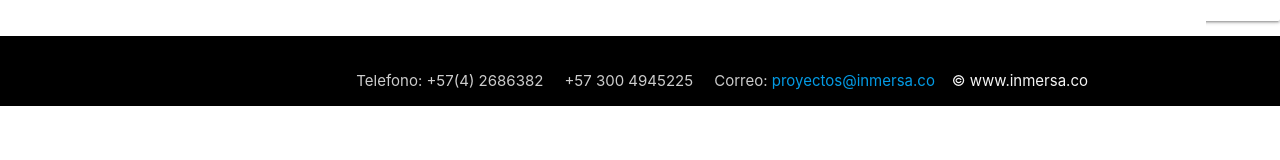
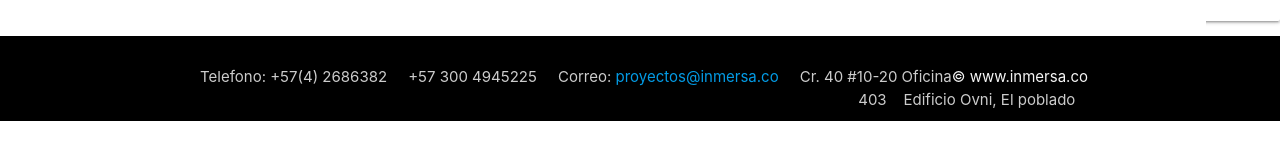
Before and after one commit to inmersavisualizaciones/inmersavisualizaciones.github.io, a plain HTML site: page index.html in a window 1280 px wide. Shown: the part 212-372 px from the top of the page. Drawn offline with nearby package versions, Linux system fonts and the light colour scheme.

Commit message:
direccion

```diff
--- a/index.html
+++ b/index.html
@@ -60,9 +60,12 @@
 
       <div class="footer-copyright black">
         <div align="right" class="container">
+
           Telefono: +57(4) 2686382 &nbsp;&nbsp;&nbsp; +57 300 4945225 &nbsp;&nbsp;&nbsp;
           Correo: <a href="mailto:proyectos@inmersa.co">proyectos@inmersa.co</a>&nbsp;&nbsp;&nbsp;&nbsp;
         <a class="grey-text text-lighten-4 right" href="http://www.inmersa.co"> © www.inmersa.co</a>
+        Cr. 40 #10-20 Oficina 403&nbsp;&nbsp;&nbsp;
+        Edificio Ovni, El poblado&nbsp;&nbsp;&nbsp;
         </div>
       </div>
     </footer>
```
